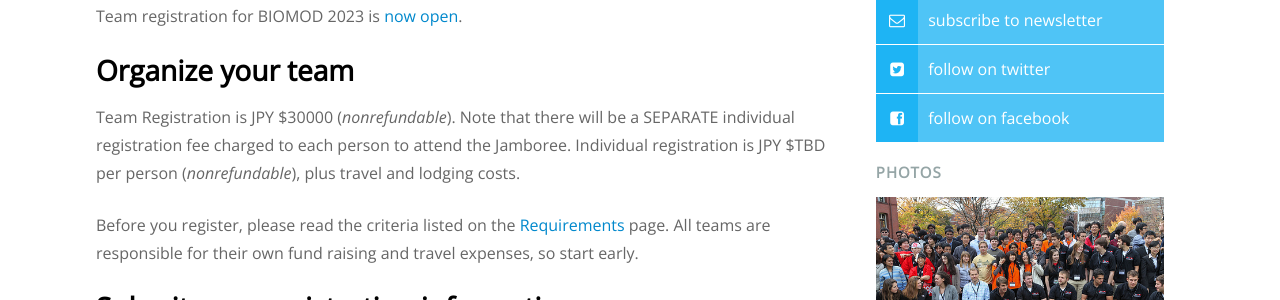
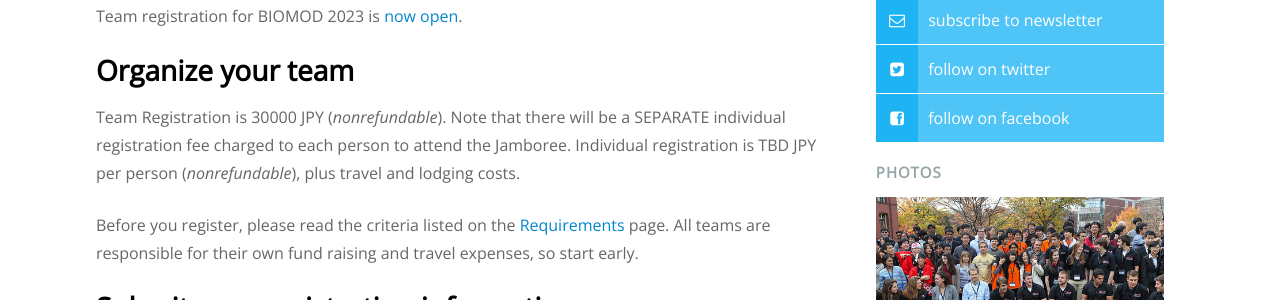
Before and after one commit to sdouglas/biomod, a Jekyll site: the page built from how-join/index.md, in a window 1280 px wide and 900 px high. Shown: the part 227-527 px from the top of the window. Built offline with Jekyll 4.4.1, drawn with Linux system fonts in a browser that asks for light colours; nearby versions of some CDN libraries.

Commit message:
Corrected typos

```diff
--- a/how-join/index.md
+++ b/how-join/index.md
@@ -9,7 +9,7 @@ Team registration for BIOMOD 2023 is [now open](https://peatix.com/event/3562202
 
 ## Organize your team
 
-Team Registration is JPY ${{ site.team_registration_fee }} (*nonrefundable*). Note that there will be a SEPARATE individual registration fee charged to each person to attend the Jamboree. Individual registration is JPY ${{ site.individual_registration_fee }} per person (*nonrefundable*), plus travel and lodging costs.
+Team Registration is {{ site.team_registration_fee }} JPY (*nonrefundable*). Note that there will be a SEPARATE individual registration fee charged to each person to attend the Jamboree. Individual registration is {{ site.individual_registration_fee }} JPY per person (*nonrefundable*), plus travel and lodging costs.
 
 Before you register, please read the criteria listed on the [Requirements](/requirements) page. All teams are responsible for their own fund raising and travel expenses, so start early.
 
@@ -17,7 +17,7 @@ Before you register, please read the criteria listed on the [Requirements](/requ
 
 Fill out the [online registration form](https://peatix.com/event/3562202/view?k=fae1f3a05f7e51417bdd49dcaac609392f05b210).
 
-Once your registration is approved, you will receive a confirmation email and further instructions. Please [contact us](/contact) with any questions.
+Once your registration is approved, you will receive a confirmation email and further instructions. Please [contact us](<mailto:info@biomod.jp>) with any questions.
 
 ## Note important future dates
 
```
